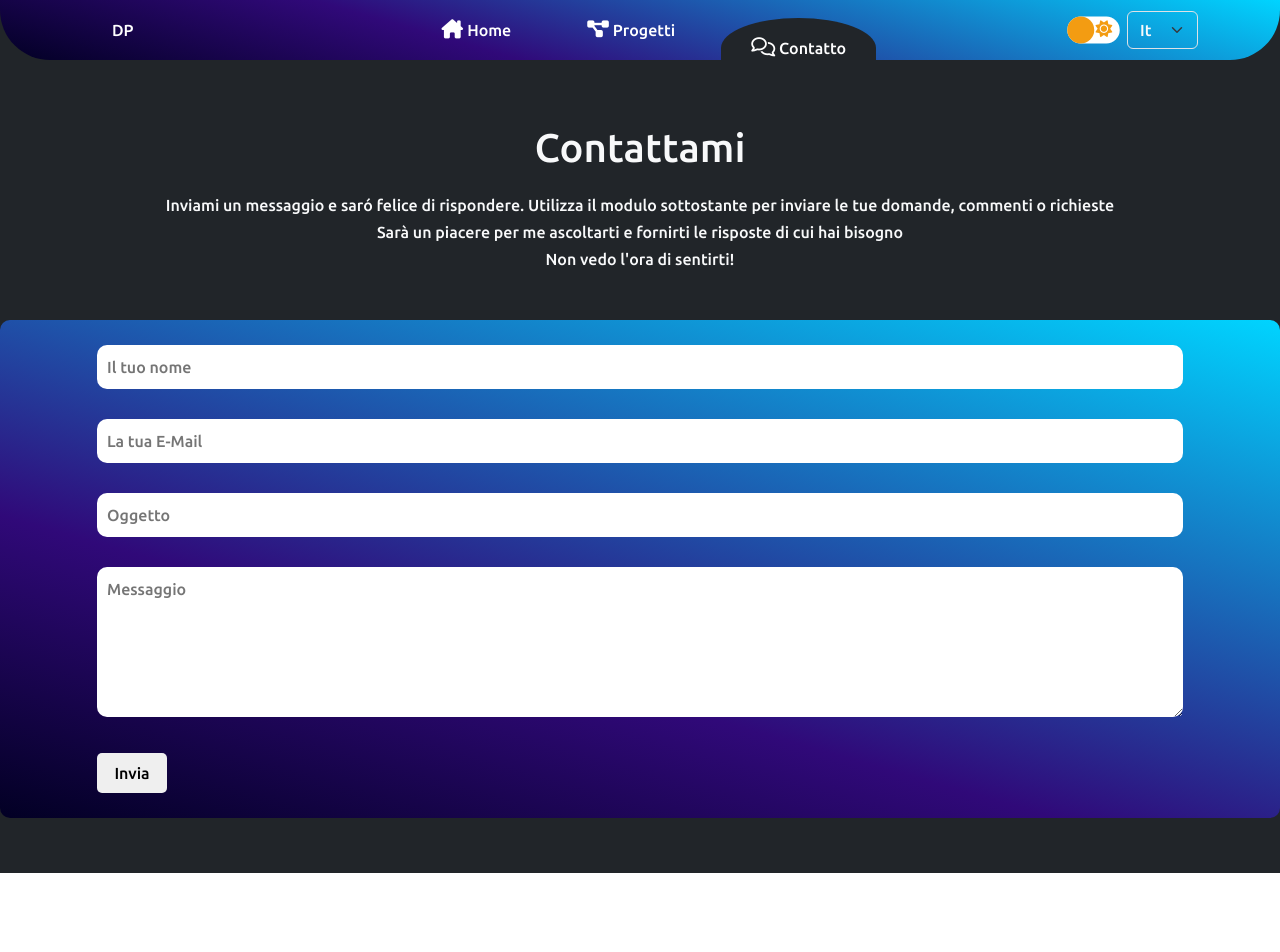
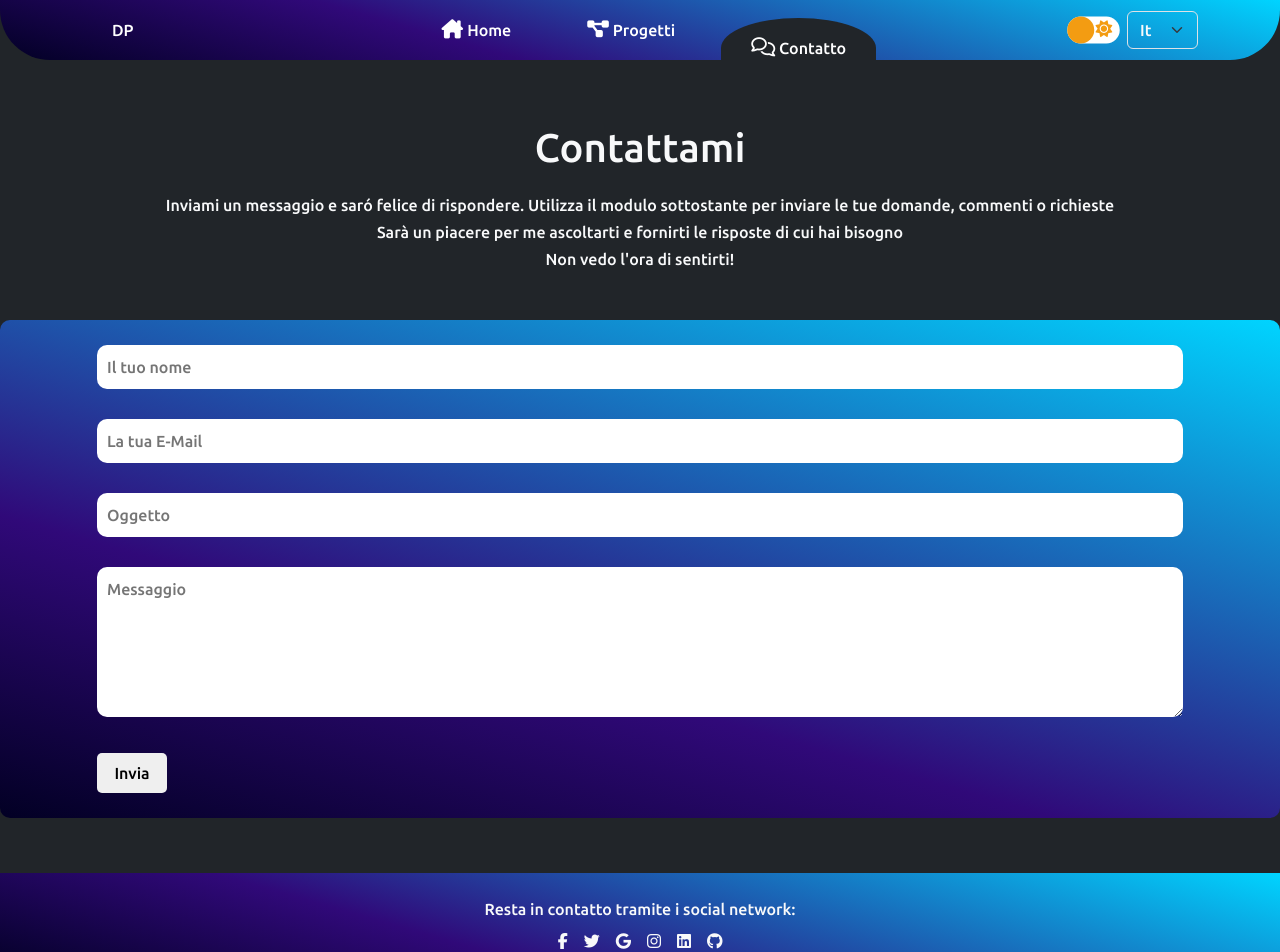
Before and after one commit to danilopiccinni/portfolio, a Vue app: page /contact in a window 1280 px wide. Shown: the top 952 px of the page. Before the commit the page ends 873 px from the top, so only its background shows below. Built offline with nearby package versions, Linux system fonts and the light colour scheme.

Commit message:
feat: added footer to contact page

```diff
--- a/src/pages/Contact.vue
+++ b/src/pages/Contact.vue
@@ -1,4 +1,5 @@
 <script>
+import Footer from '../components/Footer.vue';
 import emailjs from 'emailjs-com';
 import {ref} from 'vue';
 import { store } from '../store'
@@ -39,6 +40,10 @@ import { store } from '../store'
 
                 showModal : false,
             }
+        },
+
+        components : {
+            Footer
         },
 
         methods: {
@@ -114,6 +119,8 @@ import { store } from '../store'
                 </form>
             </div>
         </section>
+
+        <Footer></Footer>
 
 
         <!-- Modal -->
```
